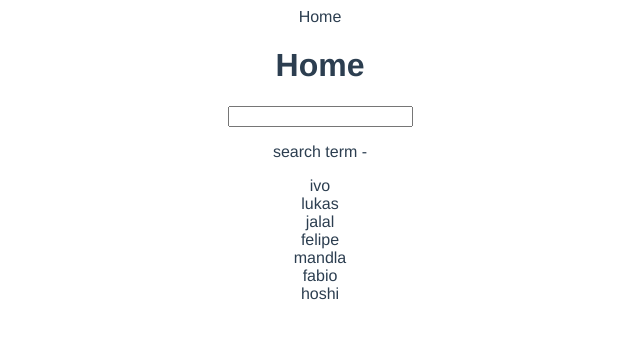
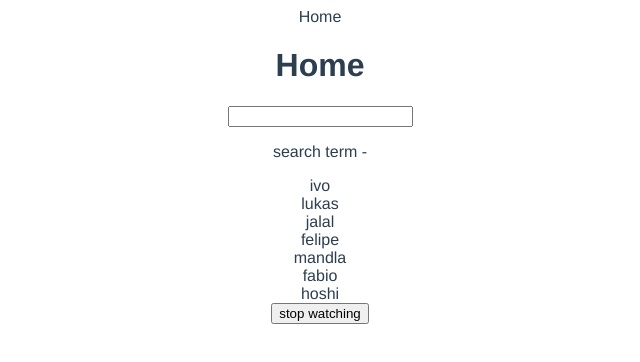
Before and after one commit to BetancourtFelipe/dojo-blog-api, a Vue app: page / in a window 1280 px wide. Shown: the top 362 px of the page, without its empty margins (320-960 px from the left). Built offline with nearby package versions, Linux system fonts and the light colour scheme.

Commit message:
Add watch and watchEffect

```diff
--- a/src/views/HomeView.vue
+++ b/src/views/HomeView.vue
@@ -4,6 +4,7 @@
   <input type="text" v-model="search">
   <p>search term - {{ search }}</p>
   <div v-for="name in matchingNames" :key="name">{{ name }}</div>
+  <button @click="handleClick">stop watching</button>
 
      <!-- Display info for ninjaOne using refs -->
   <!-- <h2>Refs</h2>
@@ -25,7 +26,7 @@
 </template>
 
 <script>
-import { computed, ref } from 'vue';
+import { computed, ref, watch, watchEffect } from 'vue';
 
 export default {
   name: 'HomeView',
@@ -33,13 +34,26 @@
     const search = ref('')
     const names = ref(['ivo', 'lukas', 'jalal', 'felipe', 'mandla', 'fabio', 'hoshi'])
 
+    const stopWatch = watch(search, () => {
+      console.log('watch function')
+    })
+
+    const stopEffect= watchEffect(() => {
+      console.log('watchEffect function', search.value)
+    })
+
     const matchingNames = computed(() =>{
       return names.value.filter((name) => name.includes(search.value))
     })
 
+    const handleClick = () => {
+      stopWatch()
+      stopEffect()
+    }
 
 
-    return{ names, search, matchingNames }
+
+    return{ names, search, matchingNames, handleClick }
 
      // Define reactive and ref properties
     // const ninjaOne = ref({ name: 'felipe', age: 29 })
```
